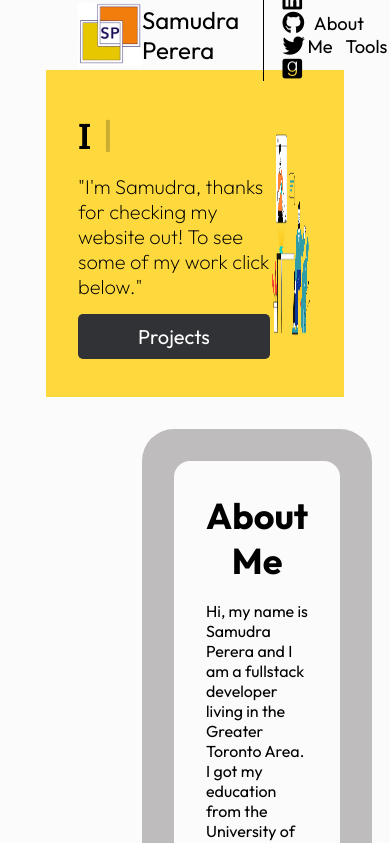
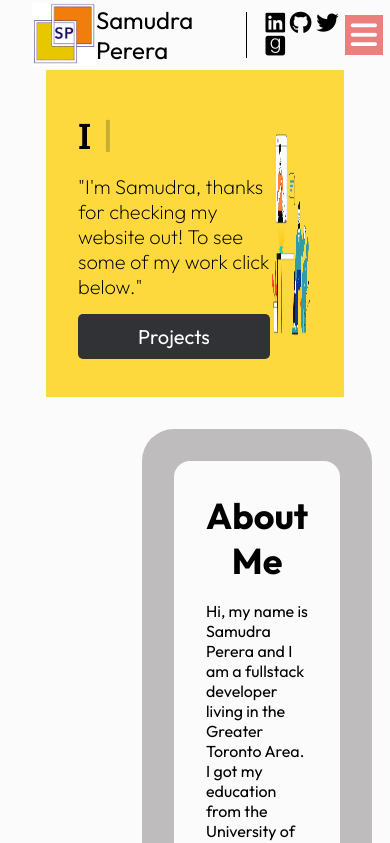
Before and after one commit to samudra-perera/React-Portfolio-Site, a React (Create React App) app in the folder portfolio-site/: page / in a window 390 px wide. Shown: the top 843 px of the page. Built offline with nearby package versions, Linux system fonts and the light colour scheme.

Commit message:
Added mobile responsive Nav (Hamburger) to smaller screens with toggle ability

```diff
--- a/portfolio-site/package.json
+++ b/portfolio-site/package.json
@@ -8,6 +8,7 @@
     "@testing-library/user-event": "^13.5.0",
     "react": "^18.2.0",
     "react-dom": "^18.2.0",
+    "react-router-dom": "^6.4.0",
     "react-scripts": "5.0.1",
     "react-scroll": "^1.8.7",
     "react-simple-typewriter": "^3.0.1",
--- a/portfolio-site/src/components/landing/landing.jsx
+++ b/portfolio-site/src/components/landing/landing.jsx
@@ -35,7 +35,7 @@ const LandingWriter = () => {
 
     return (
         <animated.div style={anim}>
-            <div className="landing-container">
+            <div className="landing-container" id="landing">
                 <div className="landing-container-left">
                     <div className="landing-container-left-text">
                         <h1 className="landing-title">I{text} <Cursor /></h1>
--- a/portfolio-site/src/components/nav/nav.css
+++ b/portfolio-site/src/components/nav/nav.css
@@ -50,6 +50,10 @@ a.nav-left-img {
     justify-content: flex-end;
 }
 
+.nav-right.wrapper a {
+    padding: 1em;
+}
+
 .nav-right-anchor-container a{
     padding: .35em;
     font-size: 1.15rem;
@@ -77,3 +81,63 @@ span.nameTitle {
     top: 0;
     z-index: 100;
 }
+
+.nav-right-anchor-container a {
+    cursor: pointer;
+}
+
+.mobile-menu-icon {
+    display: none;
+}
+
+@media screen and (max-width: 1000px) {
+    .navContainer {
+        width: 90vw
+    }
+}
+
+@media screen and (max-width: 765px){
+    .nav-right {
+        display: none;
+    }
+
+    .nav-left {
+        justify-content: space-around;
+        flex: 20;
+    }
+
+    .nav-links-mobile {
+        position: absolute;
+        display: block;
+        background-color: black;
+        left: 0;
+        top: 75px;
+        transition: all 0.5s ease-out;
+        width: 100%;
+    }
+
+    .nav-right.wrapper {
+        flex-direction: column;
+    }
+
+    .about-me,
+    .skills,
+    .resume,
+    .projects {
+        color: white;
+        text-align: center;
+        padding: 32px;
+        width: 100%;
+        transition: all 0.5s ease-out;
+    }
+
+    .mobile-menu-icon {
+        display: block;
+        flex: 1;
+        margin: auto;
+        font-size: 30px;
+        color: white;
+        background-color: #ed7e7e;
+        border: none;
+    }
+}
--- a/portfolio-site/src/components/nav/nav.jsx
+++ b/portfolio-site/src/components/nav/nav.jsx
@@ -22,14 +22,28 @@ const Nav = () => {
         config={{duration: 1000}}
     >
         { props => (
-            <animated.nav style={props} className={`${sticky ? 'sticky navContainer' : 'navContainer'}`}>
+            <animated.nav style={props} className={`${sticky ? 'sticky' : ''}`}>
+                <NavComps />
+            </animated.nav>
+        )}
+
+    </Spring>
+  )
+}
+
+const NavComps = () => {
+
+    const [isMobile, setIsMobile] = useState(false)
+
+    return (
+        <div className='navContainer'>
             <div className='nav-left'>
                 <div className='nav-left wrapper'>
                     <div className='nav-left-home'>
-                                <a className='nav-left-img' href='/'>
+                        <Link className='nav-left-img' to='landing' spy={true} smooth= {true} offset={-50} duration={500}>
                             <img className='logoTitile' src={Logo} alt='SamudraLogo'/>
                             <span className='nameTitle'>Samudra Perera</span>
-                                </a>
+                        </Link>
                     </div>
                     <div className='nav-left-social-links'>
                         <a className='linkedIn' href='https://www.linkedin.com/in/samudraperera/' target='_blank' rel='noreferrer'>
@@ -47,21 +61,26 @@ const Nav = () => {
                     </div>
                 </div>
             </div>
-                    <div className='nav-right'>
+            <div
+                className={isMobile ? 'nav-links-mobile' : 'nav-right'}
+                onClick={() => setIsMobile(false)}
+            >
                 <div className='nav-right wrapper'>
-                            <div className='nav-right-anchor-container'>
-                                <Link className='about-me' to='about-me' spy={true} smooth= {true} offset={-50} duration={500}>About Me</Link>
-                                <Link className='skills' to='skills' spy={true} smooth= {true} offset={-50} duration={500}>Tools</Link>
-                                <Link className='projects' to='projects' spy={true} smooth= {true} offset={-50} duration={500}>Projects</Link>
+                        <Link className='about-me' to='about-me' spy={true} smooth= {true} offset={-50} duration={500} onClick={() => setIsMobile(false)}>About Me</Link>
+                        <Link className='skills' to='skills' spy={true} smooth= {true} offset={-50} duration={500} onClick={() => setIsMobile(false)}>Tools</Link>
+                        <Link className='projects' to='projects' spy={true} smooth= {true} offset={-50} duration={500} onClick={() => setIsMobile(false)}>Projects</Link>
                         <a className='resume' href='https://www.canva.com/design/DAFHfQnm6Y4/EjTJul_FeVZ_k5fHgotXGQ/view?utm_content=DAFHfQnm6Y4&utm_campaign=designshare&utm_medium=link&utm_source=publishsharelink' target='_blank' rel="noreferrer">Resume</a>
                 </div>
             </div>
+            <button
+                className='mobile-menu-icon'
+                onClick={() => setIsMobile(!isMobile)}
+            >
+                {isMobile ? <i className='fas fa-times'></i> : <i className='fas fa-bars'></i>}
+            </button>
         </div>
-            </animated.nav>
-        )}
-
-    </Spring>
     )
 }
 
+
 export default Nav
```
Also changed, not shown: 1 other file (tests, documents, lock files or other folders). Lines whose indentation alone changed are shown as unchanged.
